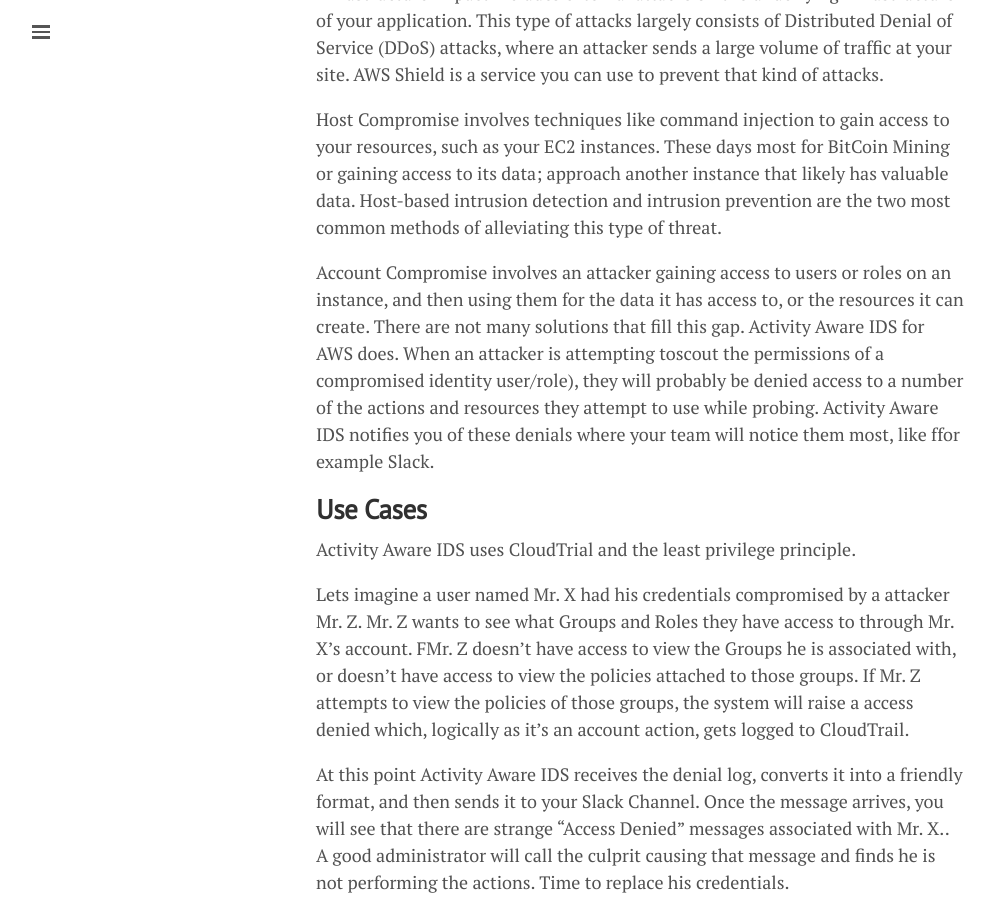
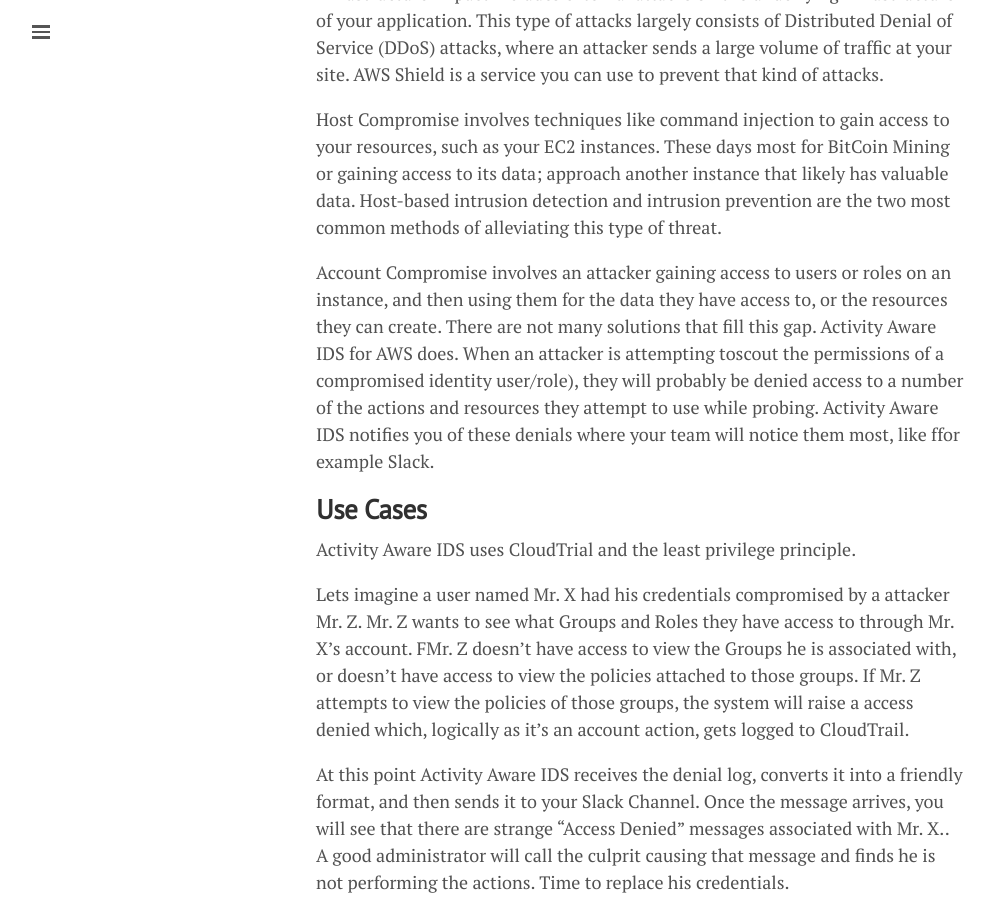
Before and after one commit to lgeurts/lgeurts.github.io, a Jekyll site: the page built from _posts/2021-11-02-activity-aware-ids-for-aws.md, in a window 1280 px wide and 900 px high, scrolled down 1365 px. Shown: the whole window, without its empty margins (0-995 px from the left). Built offline with Jekyll 4.4.1, drawn with Linux system fonts in a browser that asks for light colours; nearby versions of some CDN libraries; comment, search, counter and statistics services are not loaded.

Commit message:
Update 2021-11-02-activity-aware-ids-for-aws.md

```diff
--- a/_posts/2021-11-02-activity-aware-ids-for-aws.md
+++ b/_posts/2021-11-02-activity-aware-ids-for-aws.md
@@ -32,7 +32,7 @@
 
 Host Compromise involves techniques like command injection to gain access to your resources, such as your EC2 instances. These days most for BitCoin Mining or gaining access to its data; approach another instance that likely has valuable data. Host-based intrusion detection and intrusion prevention are the two most common methods of alleviating this type of threat.
 
-Account Compromise involves an attacker gaining access to users or roles on an instance, and then using them for the data it has access to, or the resources it can create.
+Account Compromise involves an attacker gaining access to users or roles on an instance, and then using them for the data they have access to, or the resources they can create.
 There are not many solutions that fill this gap. Activity Aware IDS for AWS does.
 When an attacker is attempting toscout the permissions of a compromised identity user/role), they will probably be denied access to a number of the actions and resources they attempt to use while probing. Activity Aware IDS notifies you of these denials where your team will notice them most, like ffor example Slack.
 
```
